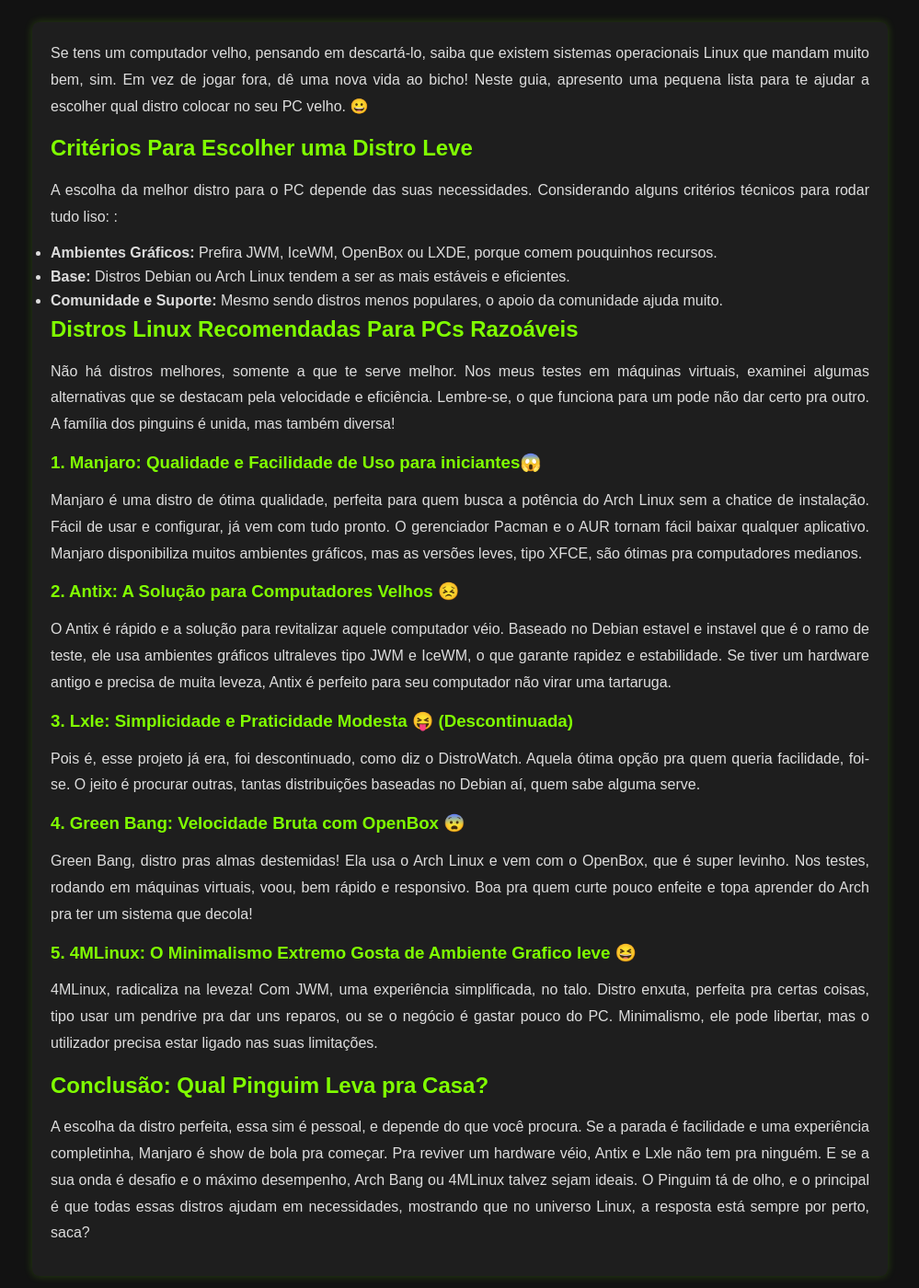
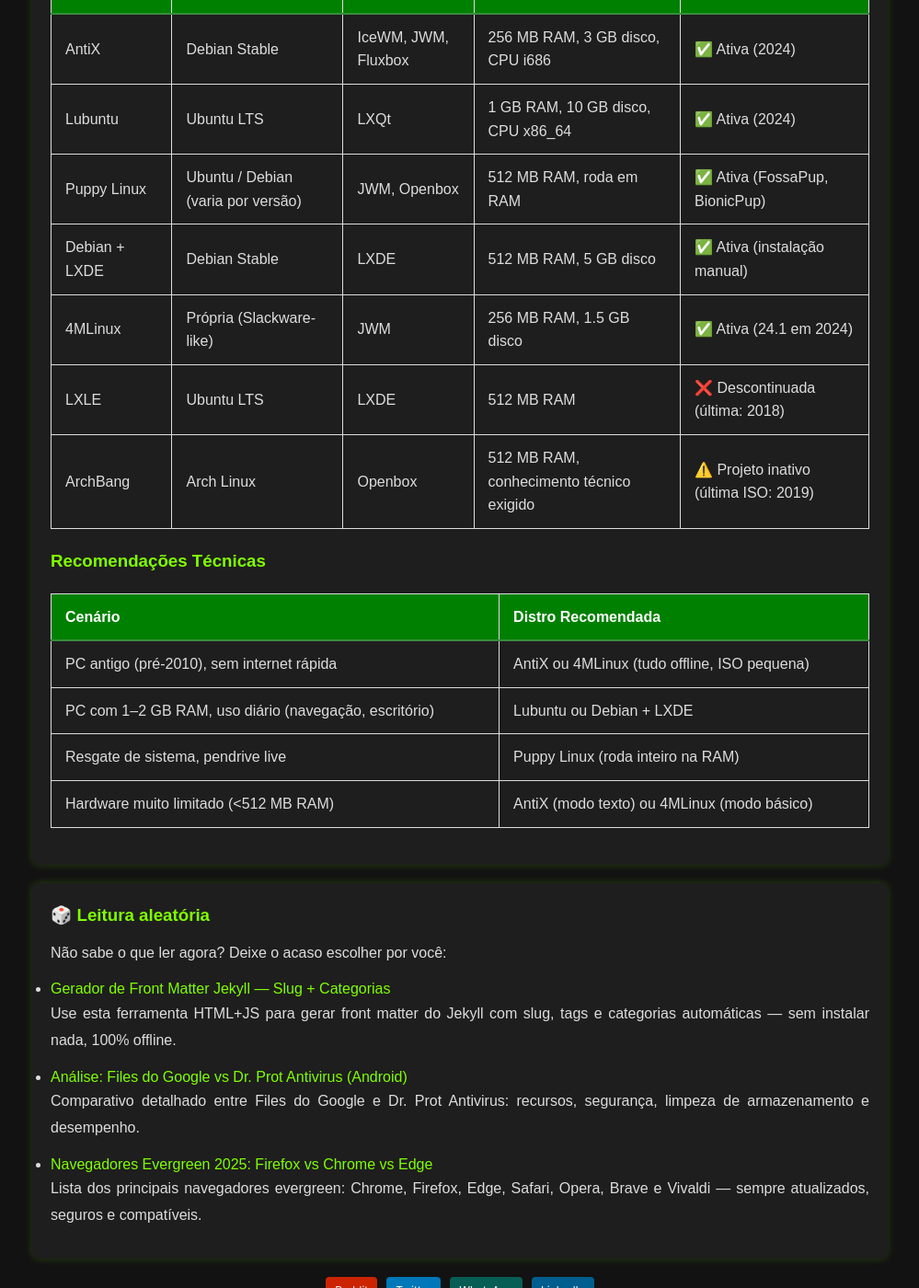
Before and after one commit to Piolinux/piolinux-site, a Jekyll site: the page built from _posts/2025-08-12-melhores-distros-linux-para-pcs-antigos-e-hardware-modesto.md, in a window 1280 px wide and 1400 px high, scrolled down 574 px. Shown: the whole window at 92% size, without its empty margins (140-1139 px from the left). Built offline with Jekyll 4.4.1, drawn with Linux system fonts in a browser that asks for light colours; some of the changed text lies outside the part shown.

Commit message:
Add files via upload

```diff
--- a/_posts/2025-08-12-melhores-distros-linux-para-pcs-antigos-e-hardware-modesto.md
+++ b/_posts/2025-08-12-melhores-distros-linux-para-pcs-antigos-e-hardware-modesto.md
@@ -1,7 +1,8 @@
 ---
 layout: default
-title: "Distros Linux para PCs Antigos: Leves e Rápidas"
-description: "Escolha a distro Linux ideal para PCs antigos: Lubuntu, Debian, MX Linux, antiX — leves, rápidas e com pouca RAM!"
+title: "Distros Leves para PCs Antigos – Requisitos e Recomendações"
+description: "Tabela técnica com AntiX, Lubuntu, Puppy Linux, Debian LXDE e 4MLinux — requisitos reais, estado do projeto e casos de uso práticos."
+permalink: /distros-leves-pc-antigo/
 date: 2025-08-12
 author: "PioLinux"
 categories: [linux, distros, performance]
@@ -18,36 +19,99 @@ permalink: /distros-linux-pc-antigo/
 
 <section class="post-content">
 
+           <p>Distros leves para hardware com menos de 2 GB de RAM. Inclui apenas opções ativas, com requisitos mínimos verificados e ambientes gráficos realmente leves (LXDE, LXQt, IceWM, JWM).</p>
 
-            <p>Se tens um computador velho, pensando em descartá-lo, saiba que existem sistemas operacionais Linux que mandam muito bem, sim. Em vez de jogar fora, dê uma nova vida ao bicho! Neste guia, apresento uma pequena lista para te ajudar a escolher qual distro colocar no seu PC velho. 😀</p>
 
-            <h2>Critérios Para Escolher uma Distro Leve</h2>
-            <p>A escolha da melhor distro para o PC depende das suas necessidades. Considerando alguns critérios técnicos para rodar tudo liso:
-:</p>
-            <ul>
-                <li><strong>Ambientes Gráficos:</strong> Prefira JWM, IceWM, OpenBox ou LXDE, porque comem pouquinhos recursos.</li>
-                <li><strong>Base:</strong> Distros Debian ou Arch Linux tendem a ser as mais estáveis e eficientes.</li>
-                <li><strong>Comunidade e Suporte:</strong> Mesmo sendo distros menos populares, o apoio da comunidade ajuda muito.</li>
-            </ul>
 
-            <h2>Distros Linux Recomendadas Para PCs Razoáveis</h2>
-            <p>Não há distros melhores, somente a que te serve melhor. Nos meus testes em máquinas virtuais, examinei algumas alternativas que se destacam pela velocidade e eficiência. Lembre-se, o que funciona para um pode não dar certo pra outro. A família dos pinguins é unida, mas também diversa!</p>
+         <table class="evergreen-table">
+  <thead>
+    <tr>
+      <th>Distribuição</th>
+      <th>Base</th>
+      <th>Ambiente Gráfico</th>
+      <th>Requisitos Mínimos</th>
+      <th>Estado</th>
+    </tr>
+  </thead>
+  <tbody>
+    <tr>
+      <td data-label="Distribuição">AntiX</td>
+      <td data-label="Base">Debian Stable</td>
+      <td data-label="Ambiente Gráfico">IceWM, JWM, Fluxbox</td>
+      <td data-label="Requisitos Mínimos">256 MB RAM, 3 GB disco, CPU i686</td>
+      <td data-label="Estado">✅ Ativa (2024)</td>
+    </tr>
+    <tr>
+      <td data-label="Distribuição">Lubuntu</td>
+      <td data-label="Base">Ubuntu LTS</td>
+      <td data-label="Ambiente Gráfico">LXQt</td>
+      <td data-label="Requisitos Mínimos">1 GB RAM, 10 GB disco, CPU x86_64</td>
+      <td data-label="Estado">✅ Ativa (2024)</td>
+    </tr>
+    <tr>
+      <td data-label="Distribuição">Puppy Linux</td>
+      <td data-label="Base">Ubuntu / Debian (varia por versão)</td>
+      <td data-label="Ambiente Gráfico">JWM, Openbox</td>
+      <td data-label="Requisitos Mínimos">512 MB RAM, roda em RAM</td>
+      <td data-label="Estado">✅ Ativa (FossaPup, BionicPup)</td>
+    </tr>
+    <tr>
+      <td data-label="Distribuição">Debian + LXDE</td>
+      <td data-label="Base">Debian Stable</td>
+      <td data-label="Ambiente Gráfico">LXDE</td>
+      <td data-label="Requisitos Mínimos">512 MB RAM, 5 GB disco</td>
+      <td data-label="Estado">✅ Ativa (instalação manual)</td>
+    </tr>
+    <tr>
+      <td data-label="Distribuição">4MLinux</td>
+      <td data-label="Base">Própria (Slackware-like)</td>
+      <td data-label="Ambiente Gráfico">JWM</td>
+      <td data-label="Requisitos Mínimos">256 MB RAM, 1.5 GB disco</td>
+      <td data-label="Estado">✅ Ativa (24.1 em 2024)</td>
+    </tr>
+    <tr>
+      <td data-label="Distribuição">LXLE</td>
+      <td data-label="Base">Ubuntu LTS</td>
+      <td data-label="Ambiente Gráfico">LXDE</td>
+      <td data-label="Requisitos Mínimos">512 MB RAM</td>
+      <td data-label="Estado">❌ Descontinuada (última: 2018)</td>
+    </tr>
+    <tr>
+      <td data-label="Distribuição">ArchBang</td>
+      <td data-label="Base">Arch Linux</td>
+      <td data-label="Ambiente Gráfico">Openbox</td>
+      <td data-label="Requisitos Mínimos">512 MB RAM, conhecimento técnico exigido</td>
+      <td data-label="Estado">⚠️ Projeto inativo (última ISO: 2019)</td>
+    </tr>
+  </tbody>
+</table>
 
-            <h3>1. Manjaro: Qualidade e Facilidade de Uso para iniciantes😱</h3>
-            <p>Manjaro é uma distro de ótima qualidade, perfeita para quem busca a potência do Arch Linux sem a chatice de instalação. Fácil de usar e configurar, já vem com tudo pronto. O gerenciador Pacman e o AUR tornam fácil baixar qualquer aplicativo. Manjaro disponibiliza muitos ambientes gráficos, mas as versões leves, tipo XFCE, são ótimas pra computadores medianos.</p>
+<h3 id="recomendacoes">Recomendações Técnicas</h3>
+<table class="evergreen-table">
+  <thead>
+    <tr>
+      <th>Cenário</th>
+      <th>Distro Recomendada</th>
+    </tr>
+  </thead>
+  <tbody>
+    <tr>
+      <td data-label="Cenário">PC antigo (pré-2010), sem internet rápida</td>
+      <td data-label="Distro Recomendada">AntiX ou 4MLinux (tudo offline, ISO pequena)</td>
+    </tr>
+    <tr>
+      <td data-label="Cenário">PC com 1–2 GB RAM, uso diário (navegação, escritório)</td>
+      <td data-label="Distro Recomendada">Lubuntu ou Debian + LXDE</td>
+    </tr>
+    <tr>
+      <td data-label="Cenário">Resgate de sistema, pendrive live</td>
+      <td data-label="Distro Recomendada">Puppy Linux (roda inteiro na RAM)</td>
+    </tr>
+    <tr>
+      <td data-label="Cenário">Hardware muito limitado (<512 MB RAM)</td>
+      <td data-label="Distro Recomendada">AntiX (modo texto) ou 4MLinux (modo básico)</td>
+    </tr>
+  </tbody>
+</table>
 
-            <h3>2. Antix: A Solução para Computadores Velhos 😣</h3>
-            <p>O Antix é rápido e a solução para revitalizar aquele computador véio. Baseado no Debian estavel e instavel que é o ramo de teste, ele usa ambientes gráficos ultraleves tipo JWM e IceWM, o que garante rapidez e estabilidade. Se tiver um hardware antigo e precisa de muita leveza, Antix é perfeito para seu computador não virar uma tartaruga.</p>
-
-            <h3>3. Lxle: Simplicidade e Praticidade Modesta 😝 (Descontinuada)</h3>
-            <p>Pois é, esse projeto já era, foi descontinuado, como diz o DistroWatch. Aquela ótima opção pra quem queria facilidade, foi-se. O jeito é procurar outras, tantas distribuições baseadas no Debian aí, quem sabe alguma serve.</p>
-
-            <h3>4. Green Bang: Velocidade Bruta com OpenBox 😨</h3>
-            <p>Green Bang, distro pras almas destemidas! Ela usa o Arch Linux e vem com o OpenBox, que é super levinho. Nos testes, rodando em máquinas virtuais, voou, bem rápido e responsivo. Boa pra quem curte pouco enfeite e topa aprender do Arch pra ter um sistema que decola!</p>
-
-            <h3>5. 4MLinux: O Minimalismo Extremo Gosta de Ambiente Grafico leve 😆</h3>
-            <p>4MLinux, radicaliza na leveza! Com JWM, uma experiência simplificada, no talo. Distro enxuta, perfeita pra certas coisas, tipo usar um pendrive pra dar uns reparos, ou se o negócio é gastar pouco do PC. Minimalismo, ele pode libertar, mas o utilizador precisa estar ligado nas suas limitações.</p>
-
-            <h2>Conclusão: Qual Pinguim Leva pra Casa?</h2>
-            <p>A escolha da distro perfeita, essa sim é pessoal, e depende do que você procura. Se a parada é facilidade e uma experiência completinha, Manjaro é show de bola pra começar. Pra reviver um hardware véio, Antix e Lxle não tem pra ninguém. E se a sua onda é desafio e o máximo desempenho, Arch Bang ou 4MLinux talvez sejam ideais. O Pinguim tá de olho, e o principal é que todas essas distros ajudam em necessidades, mostrando que no universo Linux, a resposta está sempre por perto, saca?</p>
-        </section>
+</section>
```
